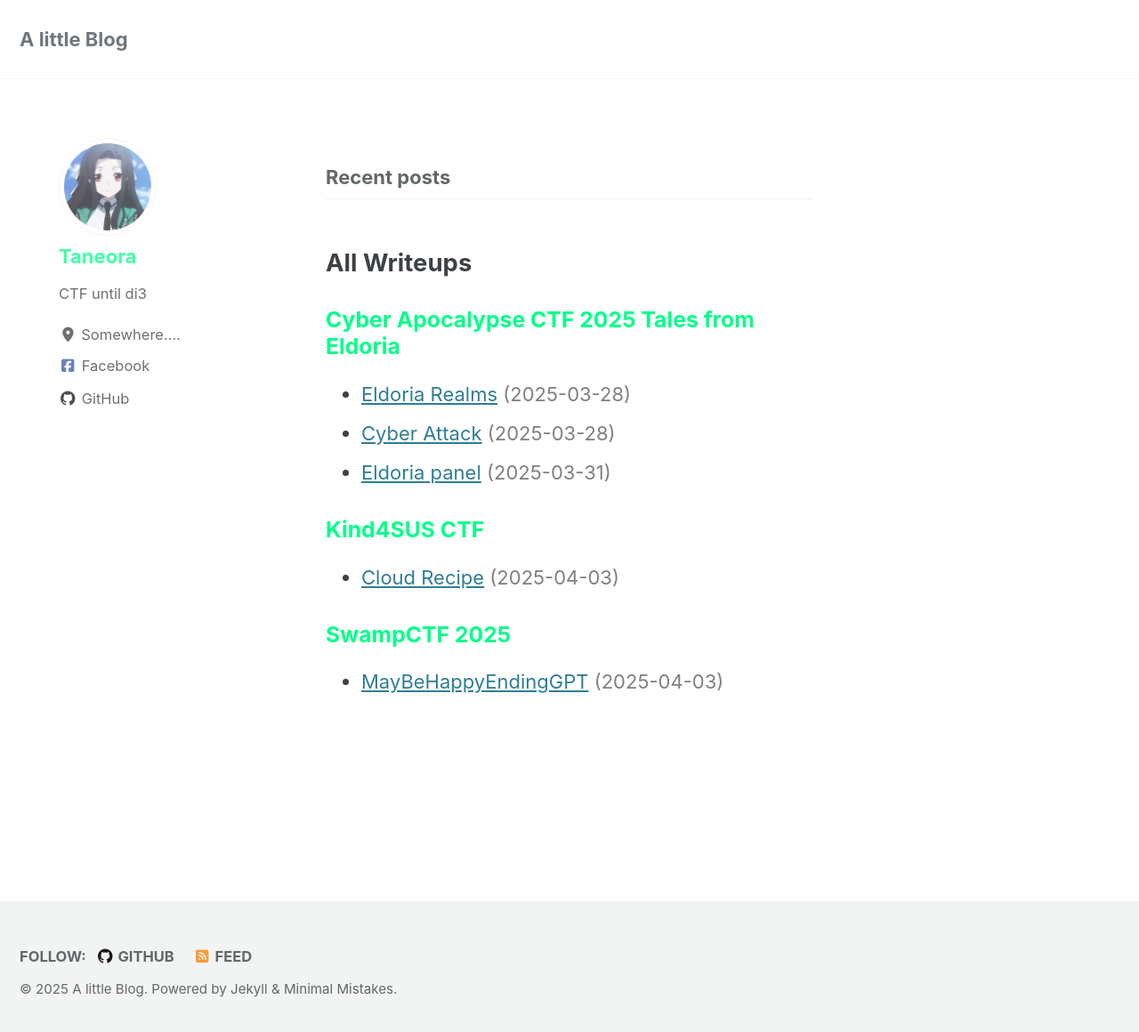
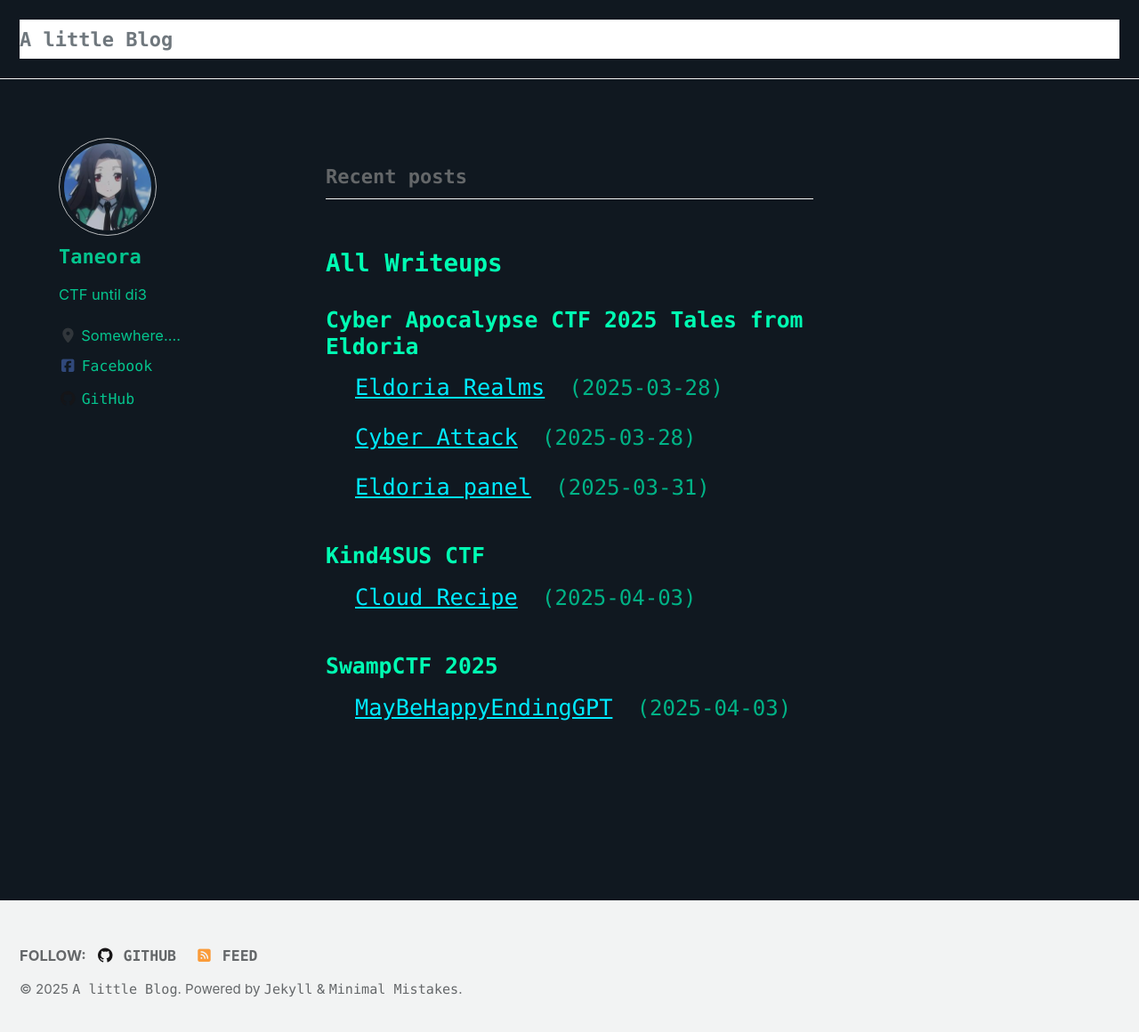
Before and after one commit to dungNHVhust/dungnhvhust.github.io, a Jekyll site: the page built from index.html, in a window 1280 px wide and 1168 px high. Shown: the top 1160 px of the window at 89% size. Built offline with Jekyll 4.4.1, drawn with Linux system fonts in a browser that asks for light colours; cached includes are drawn as plain includes; the list of posts is cut into pages by our own code.

Commit message:
Change UI

```diff
--- a/index.html
+++ b/index.html
@@ -3,17 +3,60 @@
 author_profile: true
 ---
 
+<style>
+body {
+  background: #101820;
+  color: #00ffb3;
+}
+
+h2, h3 {
+  color: #00ffb3;
+  font-family: 'Fira Mono', 'Consolas', monospace;
+}
+
+a {
+  color: #00eaff;
+  text-decoration: underline;
+  font-family: 'Fira Mono', 'Consolas', monospace;
+}
+
+a:hover {
+  color: #00ffb3;
+  text-shadow: 0 0 5px #00ffb3;
+}
+
+.writeup-list {
+  margin-left: 1.5em;
+  margin-bottom: 2em;
+}
+.writeup-item {
+  margin-bottom: 0.7em;
+  font-size: 1.15em;
+  font-family: 'Fira Mono', 'Consolas', monospace;
+}
+.writeup-date {
+  color: #00b386;
+  font-size: 0.95em;
+  margin-left: 0.5em;
+}
+</style>
+
 <h2>All Writeups</h2>
 
 {% assign collections = "Cyber_Apocalypse_CTF_2025_Tales_from_Eldoria,Kind4SUS_CTF,SwampCTF_2025" | split: "," %}
+{% assign collection_titles = "Cyber Apocalypse CTF 2025 Tales from Eldoria,Kind4SUS CTF,SwampCTF 2025" | split: "," %}
+
 {% for coll in collections %}
-  <h3>{{ coll | replace: "_", " " }}</h3>
-  <ul>
+  <h3>{{ collection_titles[forloop.index0] }}</h3>
+  <div class="writeup-list">
     {% for post in site[coll] %}
-      <li>
+      <div class="writeup-item">
         <a href="{{ post.url }}">{{ post.title }}</a>
-        <span style="color:gray;">({{ post.date | date: "%Y-%m-%d" }})</span>
-      </li>
+        <span class="writeup-date">({{ post.date | date: "%Y-%m-%d" }})</span>
+      </div>
     {% endfor %}
-  </ul>
+    {% if site[coll].size == 0 %}
+      <span style="color:#008060;">No writeups yet.</span>
+    {% endif %}
+  </div>
 {% endfor %}
```
